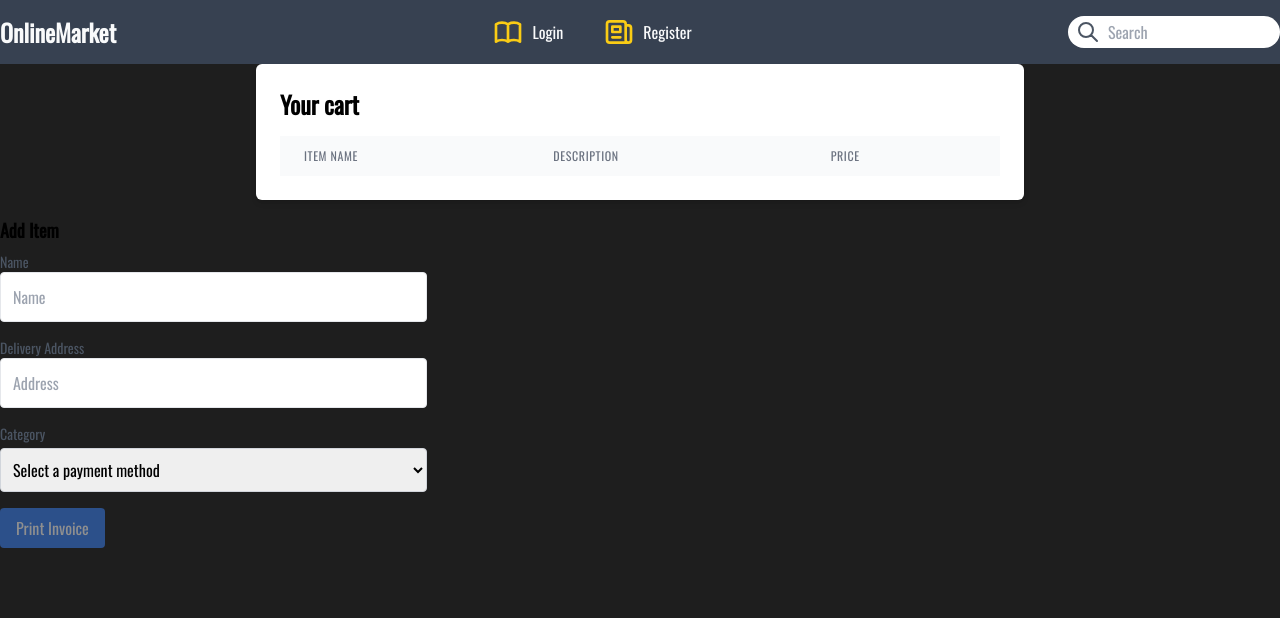
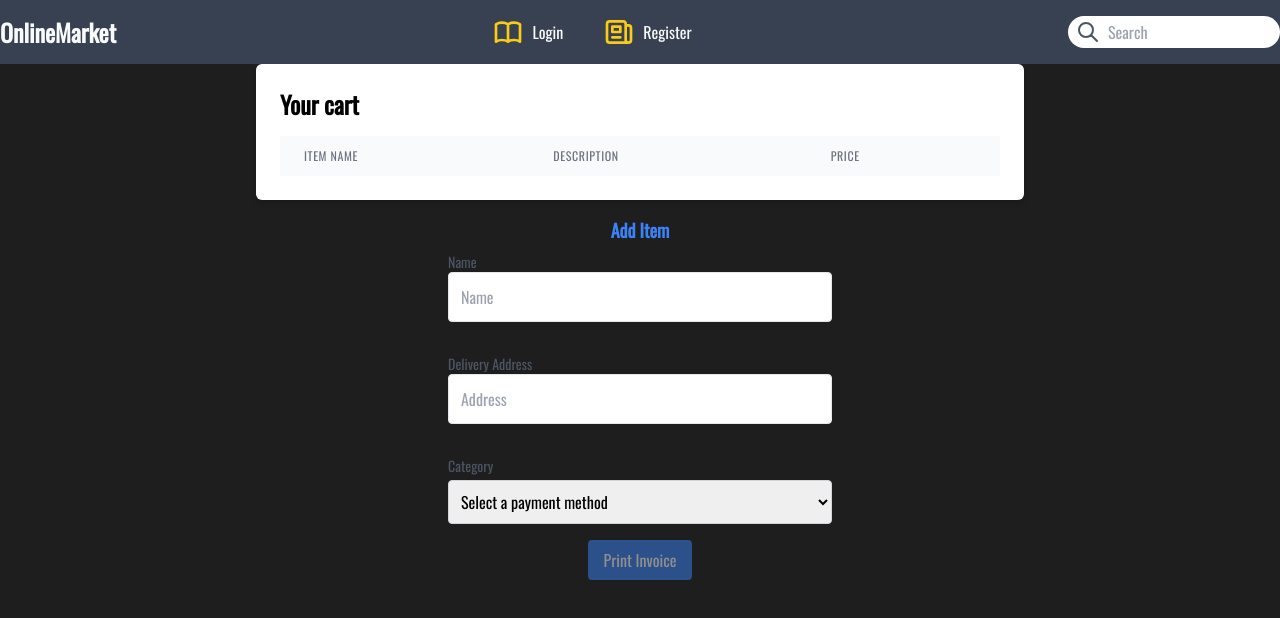
Before and after one commit to RehanyTamas/online-marketplace, a React (Create React App) app in the folder frontend/: page /cart in a window 1280 px wide. Shown: the top 618 px of the page. Built offline with nearby package versions, Linux system fonts and the light colour scheme; a web font is replaced by a local one.

Commit message:
pdf printing menu is in the midle of the screen

```diff
--- a/frontend/src/pages/Cart.jsx
+++ b/frontend/src/pages/Cart.jsx
@@ -125,12 +125,12 @@ return (
             </table>
         </div>
         <div className="mt-4">
-            <h3 className="text-lg font-semibold mb-2">Add Item</h3>
-            <form onSubmit={(e) => { e.preventDefault(); handleInvoice(e); }}>
-                <div className="mb-4">
+            <h3 className="text-blue-500 text-lg font-semibold mb-2 flex flex-col items-center">Add Item</h3>
+            <form className='flex flex-col items-center' onSubmit={(e) => { e.preventDefault(); handleInvoice(e); }}>
+                <div className="mb-4 w-96">
                     <label className="block text-sm font-medium text-gray-600">Name</label>
                     <input
-                        className="block border border-grey-light w-1/3 p-3 rounded mb-4"
+                        className="block border border-grey-light w-96 p-3 rounded mb-4"
                         placeholder="Name"
                         type="name"
                         id="name"
@@ -140,10 +140,10 @@ return (
                         required
                     />
                 </div>
-                <div className="mb-4">
+                <div className="mb-4 w-96">
                     <label className="block text-sm font-medium text-gray-600">Delivery Address</label>
                     <input
-                        className="block border border-grey-light w-1/3 p-3 rounded mb-4"
+                        className="block border border-grey-light w-96 p-3 rounded mb-4"
                         placeholder="Address"
                         type="address"
                         id="address"
@@ -153,8 +153,8 @@ return (
                         required
                     />
                 </div>
-                <div className="mb-4 w-1/3">
-                    <label className="block text-sm font-medium text-gray-600 w-1/3">Category</label>
+                <div className="mb-4 w-96">
+                    <label className="block text-sm font-medium text-gray-600 w-96">Category</label>
                     <select value={paymentOption} onChange={(e) => setPaymentOption(e.target.value)} className="mt-1 p-2 border border-gray-300 rounded w-full">
                         <option value="">Select a payment method</option>
                         <option value="cash">Collect on delivery</option>
@@ -163,15 +163,15 @@ return (
                 </div>
                 {paymentOption === 'card' && (
                     <div>
-                        <div className="mb-4 w-1/3">
+                        <div className="mb-4 w-96">
                             <label className="block text-sm font-medium text-gray-600">Credit Card</label>
                             <input type="text" value={creditCard} onChange={(e) => setCreditCard(e.target.value)} className="mt-1 p-2 border border-gray-300 rounded w-full" />
                         </div>
-                        <div className="mb-4 w-1/3">
+                        <div className="mb-4 w-96">
                             <label className="block text-sm font-medium text-gray-600">Expiration Date</label>
                             <input type="text" value={expirationDate} onChange={(e) => setExpirationDate(e.target.value)} className="mt-1 p-2 border border-gray-300 rounded w-full" />
                         </div>
-                        <div className="mb-4 w-1/3">
+                        <div className="mb-4 w-96">
                             <label className="block text-sm font-medium text-gray-600">CVV</label>
                             <input type="text" value={cvv} onChange={(e) => setCvv(e.target.value)} className="mt-1 p-2 border border-gray-300 rounded w-full" />
                         </div>
```
Also changed, not shown: 1 other file (tests, documents, lock files or other folders).
